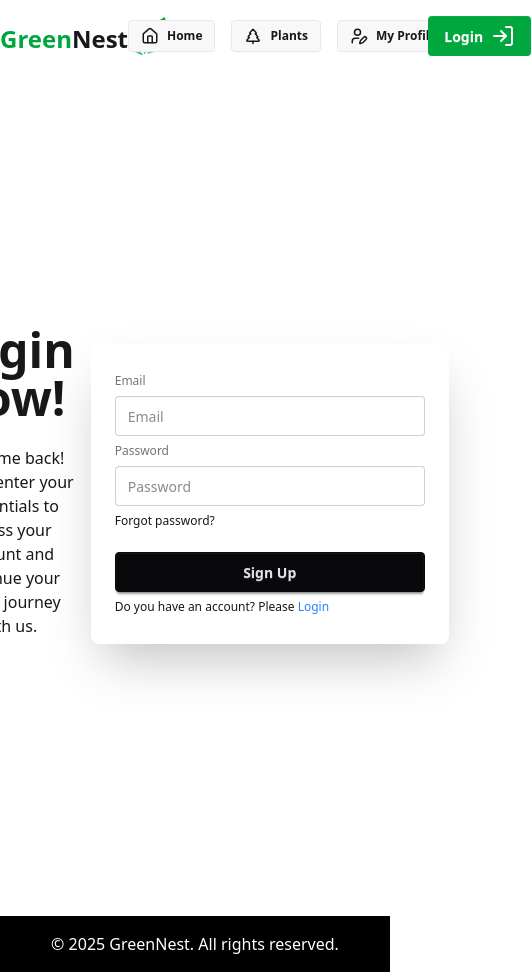
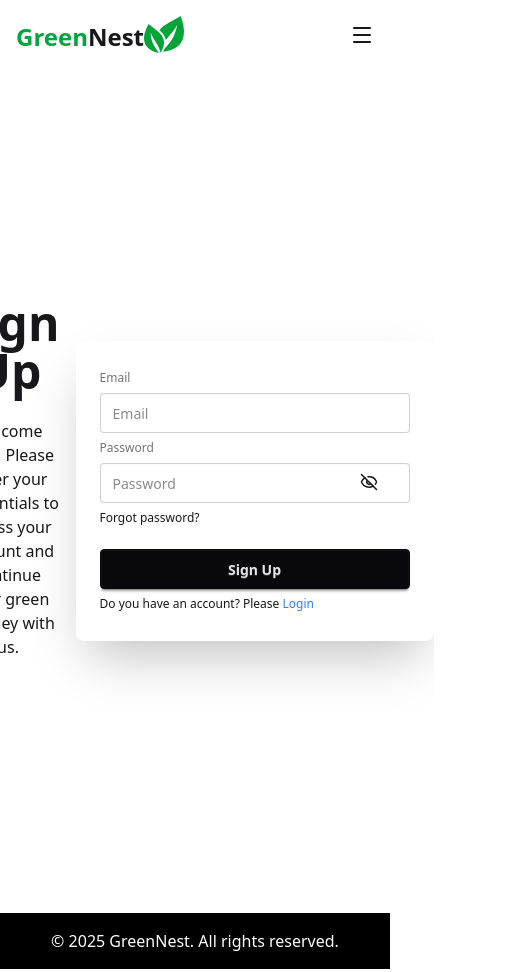
Before and after one commit to mdrakib02/Assignment-nine, a React (Vite) app: page /signup in a window 390 px wide. Shown: the whole page, 531 px wide, since content can reach past the window. Built offline with nearby package versions, Linux system fonts and the light colour scheme.

Commit message:
Mobile menu added

```diff
--- a/package.json
+++ b/package.json
@@ -11,6 +11,7 @@
   },
   "dependencies": {
     "@tailwindcss/vite": "^4.1.18",
+    "firebase": "^12.7.0",
     "lucide-react": "^0.562.0",
     "react": "^19.2.0",
     "react-dom": "^19.2.0",
--- a/src/Components/Header.jsx
+++ b/src/Components/Header.jsx
@@ -1,18 +1,37 @@
-import { House, LogIn, TreePalm, TreePine, UserPen } from "lucide-react";
+import {
+  House,
+  LogIn,
+  Menu,
+  TreePalm,
+  TreePine,
+  UserPen,
+  X,
+} from "lucide-react";
 import { Link, NavLink } from "react-router";
-import logoImg from "../assets/leaves-icon.svg"
+import logoImg from "../assets/leaves-icon.svg";
 import Mylink from "./Mylink";
+import { useState } from "react";
 export default function Header() {
+  const [openbtn, setOpenbtn] = useState(false);
+  console.log(openbtn);
+  const handleOpenbtn = () => {
+    setOpenbtn(!openbtn);
+  };
   return (
     <div className="container mx-auto">
       <nav className="py-4">
-        <section className="flex items-center justify-between">
-          <Link><div className="flex items-end">
-            <p className="text-2xl font-bold">
-              <span className="text-green-600">Green</span>Nest
-            </p>
-            <img className="max-w-10" src={logoImg} alt="" />
-          </div></Link>
+        <section
+          className="hidden lg:flex items-center justify-between
+"
+        >
+          <Link>
+            <div className="flex items-end">
+              <p className="text-2xl font-bold">
+                <span className="text-green-600">Green</span>Nest
+              </p>
+              <img className="max-w-10" src={logoImg} alt="" />
+            </div>
+          </Link>
           <ul className="text-base font-semibold flex items-center gap-x-4">
             <li className="flex items-center gap-x-2 btn btn-sm coursor-pointer">
               <House size={18} />
@@ -27,9 +46,57 @@ export default function Header() {
               <NavLink to="/profile">My Profile</NavLink>
             </li>
           </ul>
-          <NavLink to="/login" className=" btn bg-green-600 text-white hover:bg-green-700 border-0 btn-md flex items-center gap-x-2">
+          <NavLink
+            to="/login"
+            className=" btn bg-green-600 text-white hover:bg-green-700 border-0 btn-md flex items-center gap-x-2"
+          >
             Login <LogIn />
           </NavLink>
+        </section>
+
+        {/* Mobile menu */}
+        <section className="block md:hidden lg:hidden px-4 relative">
+          <div className="flex justify-between items-center">
+            <div>
+              <Link>
+                <div className="flex items-end">
+                  <p className="text-2xl font-bold">
+                    <span className="text-green-600">Green</span>Nest
+                  </p>
+                  <img className="max-w-10" src={logoImg} alt="" />
+                </div>
+              </Link>
+            </div>
+            {/* Mobi;e menu ICon */}
+            <div onClick={() => handleOpenbtn(setOpenbtn(!true))} className="">
+              {openbtn ? <X /> : <Menu />}
+            </div>
+          </div>
+          <div
+            className={`
+    absolute  right-0 z-10
+    transition-all duration-1000 ease-out
+    transform flex w-full justify-end px-4
+    ${openbtn ? "opacity-100 translate-y-6 top-14" : "opacity-0 -translate-y-6 pointer-events-none -top-40"}
+  `}
+          >
+            <div className=" p-4 rounded-md shadow-md w-full">
+              <ul className="text-base font-semibold flex flex-col gap-y-4 ">
+                <li className="flex items-center gap-x-2 btn btn-sm cursor-pointer justify-start">
+                  <House size={18} />
+                  <Mylink to="/">Home</Mylink>
+                </li>
+                <li className="flex items-center gap-x-2 btn btn-sm cursor-pointer justify-start">
+                  <TreePine size={18} />
+                  <NavLink to="/plants">Plants</NavLink>
+                </li>
+                <li className="flex items-center gap-x-2 btn btn-sm cursor-pointer justify-start">
+                  <UserPen size={18} />
+                  <NavLink to="/profile">My Profile</NavLink>
+                </li>
+              </ul>
+            </div>
+          </div>
         </section>
       </nav>
     </div>
--- /dev/null
+++ b/src/Firebase/firebase.config.js
@@ -0,0 +1,20 @@
+// Import the functions you need from the SDKs you need
+import { initializeApp } from "firebase/app";
+import { getAnalytics } from "firebase/analytics";
+// TODO: Add SDKs for Firebase products that you want to use
+// https://firebase.google.com/docs/web/setup#available-libraries
+
+// Your web app's Firebase configuration
+// For Firebase JS SDK v7.20.0 and later, measurementId is optional
+const firebaseConfig = {
+  apiKey: "AIzaSyAIiBOzuC8wiJghFQvaUyVcUwS8atotwZY",
+  authDomain: "greennest-a623a.firebaseapp.com",
+  projectId: "greennest-a623a",
+  storageBucket: "greennest-a623a.firebasestorage.app",
+  messagingSenderId: "854908788188",
+  appId: "1:854908788188:web:9f84da835b6feb635d4319",
+  measurementId: "G-GJKGBGET1Y"
+};
+
+// Initialize Firebase
+export const app = initializeApp(firebaseConfig);
--- a/src/Pages/Signup.jsx
+++ b/src/Pages/Signup.jsx
@@ -1,12 +1,18 @@
+import { Eye, EyeOff } from 'lucide-react';
 import React from 'react'
 import { Link } from 'react-router'
 
 export default function Signup() {
+  const [showPassword, setShowPassword] = React.useState(!true);
+
+  const handleTogglePassword = () => {
+    setShowPassword(!showPassword);
+  }
   return (
     <div className="hero  min-h-screen">
       <div className="hero-content">
         <div className="text-center lg:text-left">
-          <h1 className="text-5xl font-bold">Login now!</h1>
+          <h1 className="text-5xl font-bold">Sign Up</h1>
           <p className="py-6">Welcome back! Please enter your credentials to access your account and continue your green journey with us.</p>
         </div>
         <div className="card bg-base-100 w-full max-w-sm shrink-0 shadow-2xl">
@@ -15,10 +21,12 @@ export default function Signup() {
               <label className="label">Email</label>
               <input type="email" className="input" placeholder="Email" />
               <label className="label">Password</label>
-              <input type="password" className="input" placeholder="Password" />
-              <div><a className="link link-hover">Forgot password?</a></div>
+              <input type={showPassword? "text": "password"} className="input" placeholder="Password" />
+             <div className='relative'><a className="link link-hover">Forgot password?</a>
+                                <Link onClick={() => handleTogglePassword(showPassword)}> {showPassword ? <Eye size={18} className='absolute right-8 -top-9 cursor-pointer' /> : <EyeOff size={18} className='absolute right-8 -top-9 cursor-pointer' />}</Link>
+                            </div>
               <button className="btn btn-neutral mt-4">Sign Up</button>
-              <Link to="/login">Do you have an account? Please <span className='text-blue-500'>Login</span></Link>
+              <Link  to="/login">Do you have an account? Please <span className='text-blue-500'>Login</span></Link>
             </fieldset>
           </div>
         </div>
```
Also changed, not shown: 1 other file (tests, documents, lock files or other folders).
